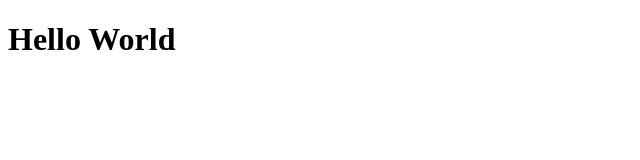
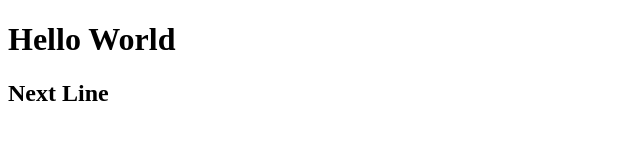
Before and after one commit to Dindin4987/Tutorial, a plain HTML site: page index.html in a window 1280 px wide. Shown: the whole page, without its empty margins (0-640 px from the left). Drawn offline with Linux system fonts and the light colour scheme.

Commit message:
Update index.html
fix index file

```diff
--- a/index.html
+++ b/index.html
@@ -7,5 +7,6 @@
 </head>
 <body>
     <h1>Hello World</h1>
+    <h2>Next Line</h2>
 </body>
 </html>
```
